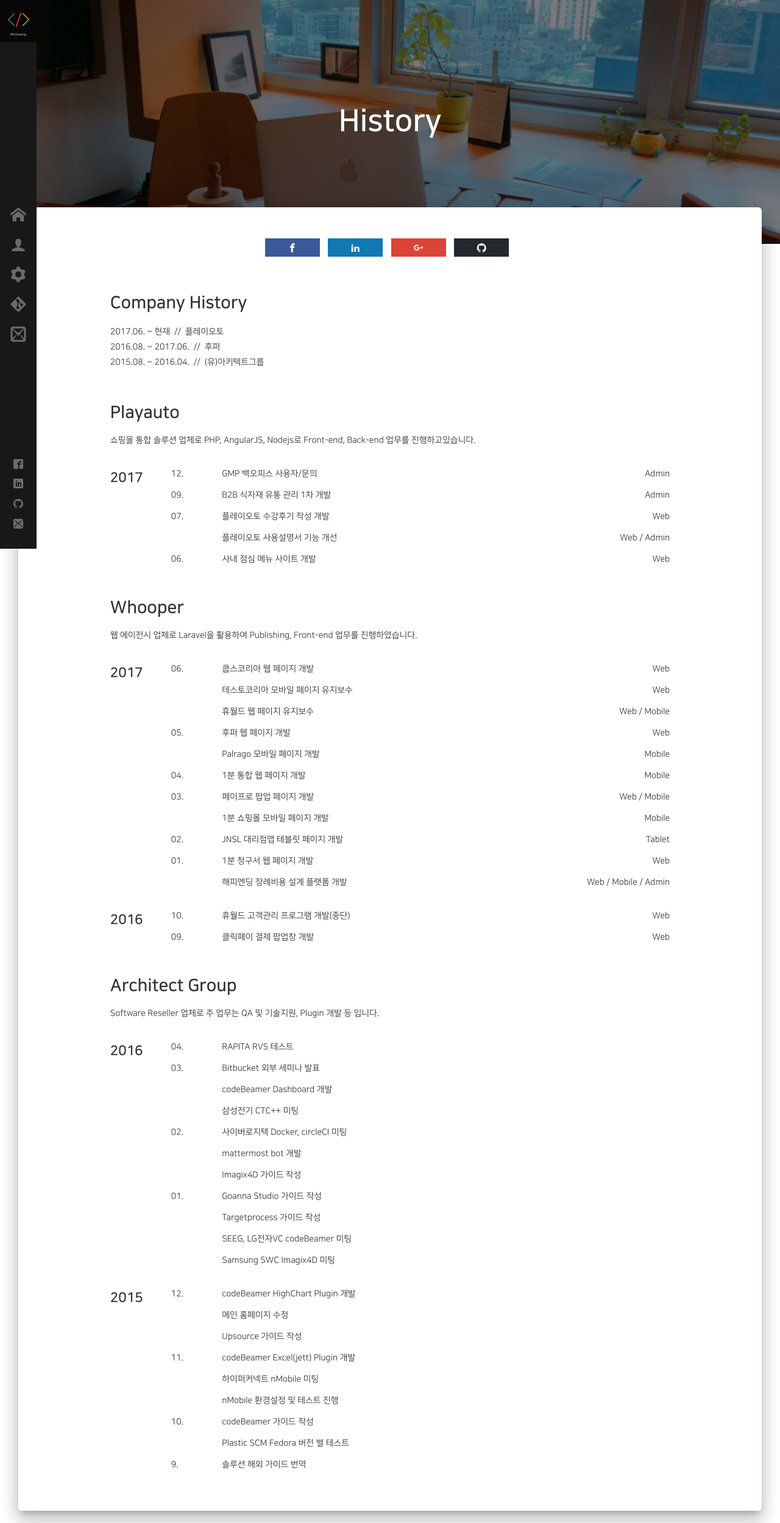
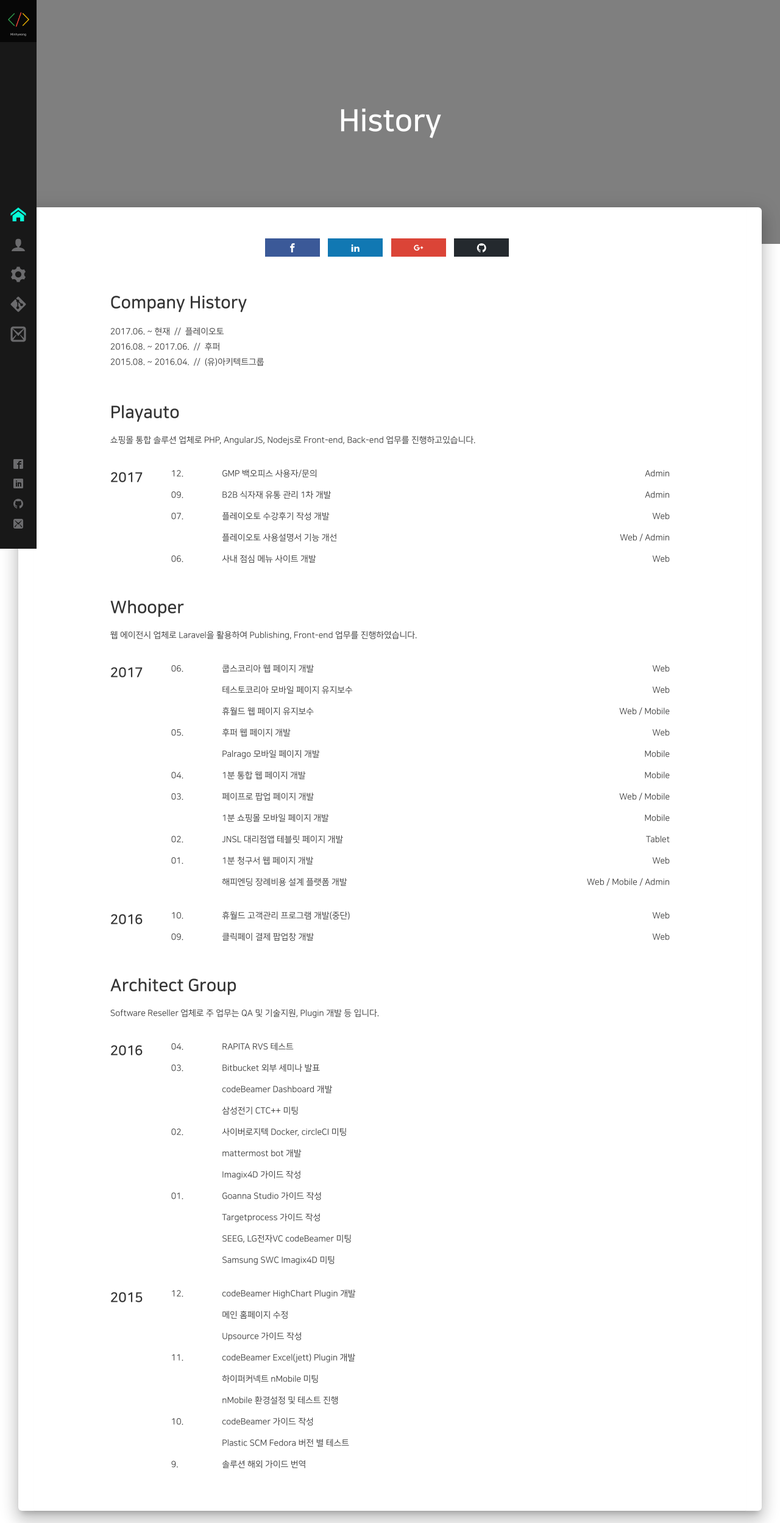
Before and after one commit to minhyeong-jang/minhyeong-jang.github.io, a Jekyll site: the page built from _pages/history.html, in a window 1280 px wide. Shown: the whole page at 61% size. Built offline with Jekyll 4.4.1, drawn with Linux system fonts in a browser that asks for light colours; nearby versions of some CDN libraries; library files that are not in the unit come from our copies.

Commit message:
Clear to source code

```diff
--- /dev/null
+++ b/_includes/navbar.html
@@ -0,0 +1,40 @@
+<div id="navbar">
+  <div class="logo">
+    <a href="/">
+      <img src="/assets/images/logo_small.png" alt="logo">
+      <h3>Minhyeong</h3>
+    </a>
+  </div>
+  <div class="gnb">
+    <a class="active" href="/">
+      <span class="icon icon-home"></span>
+    </a>
+    <a class="{% if page.title == 'Contact' %} active {% endif %}" href="/about/">
+      <span class="icon icon-user"></span>
+    </a>
+    <a href="/skill/">
+      <span class="icon icon-cog"></span>
+    </a>
+    <a href="/project/">
+      <span class="icon icon-git"></span>
+    </a>
+    <a href="/about/">
+      <span class="icon icon-mail2"></span>
+    </a>
+  </div>
+
+  <div class="contact">
+    <a href="//www.facebook.com/profile.php?id=100004096860602" target="_blank">
+      <span class="icon icon-facebook2"></span>
+    </a>
+    <a href="//www.linkedin.com/in/minhyeong-jang-109b89116/" target="_blank">
+      <span class="icon icon-linkedin"></span>
+    </a>
+    <a href="//github.com/minhyeong-jang" target="_blank">
+      <span class="icon icon-github"></span>
+    </a>
+    <a href="{{ '/contact/' | prepend: site.baseurl}}">
+      <span class="icon icon-mail3"></span>
+    </a>
+  </div>
+</div>
--- a/_includes/sidebar.html
+++ /dev/null
@@ -1,49 +0,0 @@
-<div id="navbar">
-  <div class="logo">
-    <a href="/">
-      <img src="/assets/images/logo_small.png" alt="logo">
-      <h3>Minhyeong</h3>
-    </a>
-  </div>
-
-  <ul class="gnb">
-    <li class="active">
-      <span class="icon icon-home"></span>
-    </li>
-    <li class="">
-      <span class="icon icon-user"></span>
-    </li>
-    <li class="">
-      <span class="icon icon-cog"></span>
-    </li>
-    <li class="">
-      <span class="icon icon-git"></span>
-    </li>
-    <li class="{% if page.title == 'Contact' %} active {% endif %}">
-      <span class="icon icon-mail2"></span>
-    </li>
-  </ul>
-
-  <ul class="contact">
-    <li>
-      <a href="//www.facebook.com/profile.php?id=100004096860602" target="_blank">
-        <span class="icon icon-facebook2"></span>
-      </a>
-    </li>
-    <li>
-      <a href="//www.linkedin.com/in/minhyeong-jang-109b89116/" target="_blank">
-        <span class="icon icon-linkedin"></span>
-      </a>
-    </li>
-    <li>
-      <a href="//github.com/minhyeong-jang" target="_blank">
-        <span class="icon icon-github"></span>
-      </a>
-    </li>
-    <li>
-      <a href="{{ '/contact/' | prepend: site.baseurl}}">
-        <span class="icon icon-mail3"></span>
-      </a>
-    </li>
-  </ul>
-</div>
--- a/_layouts/default.html
+++ b/_layouts/default.html
@@ -2,29 +2,43 @@
 <html lang="kr">
 <head>
   <meta charset="utf-8">
-  <link rel="shortcut icon" type="image/png" href="{{ '/assets/images/favicon/page_logo.ico' }}"/>
-	<title>{% if page.title %}{{page.title}} - {{site.title}}{% else %}{{site.title}}{% endif %}</title>
-	<meta name="description" content="{{ page.description }}">
+  <link rel="shortcut icon" type="image/png" href="/assets/images/favicon/page_logo.ico"/>
+	<title>Minhyeong</title>
   <meta http-equiv="X-UA-Compatible" content="IE=Edge">
   <meta http-equiv="X-UA-Compatible" content="IE=11">
   <meta name="viewport" content="width=device-width, initial-scale=1">
 
   <!-- css -->
-  <link rel="stylesheet" href="{{ '/node_modules/bootstrap/dist/css/bootstrap.min.css' }}">
-	<link rel="stylesheet" href="{{ '/assets/css/fonts.css' }}">
-	<link rel="stylesheet" href="{{ '/assets/css/layouts.css' }}">
-	<link rel="stylesheet" href="{{ '/assets/css/common.css' }}">
-	<link rel="stylesheet" href="{{ '/assets/css/post.css' }}">
+  <link rel="stylesheet" href="/node_modules/bootstrap/dist/css/bootstrap.min.css">
+	<link rel="stylesheet" href="/assets/css/fonts.css">
+	<link rel="stylesheet" href="/assets/css/layouts.css">
+	<link rel="stylesheet" href="/assets/css/common.css">
+	<link rel="stylesheet" href="/assets/css/post.css">
   <!-- end:css -->
 
   <!-- js -->
-  <script type="text/javascript" src="{{ '/node_modules/jquery/dist/jquery.min.js' }}"></script>
-  <script type="text/javascript" src="{{ '/node_modules/bootstrap/dist/js/bootstrap.min.js' }}"></script>
+  <script type="text/javascript" src="/node_modules/jquery/dist/jquery.min.js"></script>
+  <script type="text/javascript" src="/node_modules/bootstrap/dist/js/bootstrap.min.js"></script>
+  <script type="text/javascript" src="/assets/js/main.js"></script>
   <!-- end:js-->
 </head>
 
 <body>
-  {% include sidebar.html %}
+  {% include navbar.html %}
   {{content}}
+
+        <script>var path = "https://jacekjeznach.com/wp-content/themes/jj/";
+            var requested = "";
+            var errmsg ='<div class="error-info animated fadeInUp"> <span><span>O</span>ops!</span> <p>Something went wrong, please refresh the page or try again later.</p> </div>'
+            var msg1 ="Please fill in all required fields";
+            var msg2 = "Please wait. Processing";
+            var msg3 = "Your e-mail has been successfully sent. Thank You!";
+            var msg4 = "Failed to send your message. Please try later or contact me directly jeznacki13@gmail.com.";
+            var msg5 = "Please note these are not my designs.";
+            var msg6 = "Just the code.";
+            var msg7 = "Double click to add more elements.";
+            var msg8 = "Scroll to zoom in/out";</script> <script src="https://jacekjeznach.com/wp-content/themes/jj/js/vendor/jquery-1.11.2.min.js"></script> <script src="https://jacekjeznach.com/wp-content/themes/jj/js/vide.js"></script> <script src="https://maps.googleapis.com/maps/api/js?v=3.exp&signed_in=true"></script> </head><body class="page page-id-20 page-template page-template-template-contact page-template-template-contact-php contact"> <script>if (sessionStorage.intro) {
+                jQuery('body').addClass('second');
+            }</script>
 </body>
 </html>
--- a/assets/css/layouts.scss
+++ b/assets/css/layouts.scss
@@ -142,28 +142,43 @@
       margin-top: 10px;
     }
   }
-  ul.gnb {
+  .gnb {
     position: absolute;
     top: 50%;
     transform: translate(0%, -50%);
     width: 100%;
-    li {
+    a {
       position: relative;
-      -webkit-transition: all 0.4s;
-      transition: all 0.4s;
       padding: 12px 0px;
-      cursor: pointer;
+      display: block;
+      width: 100%;
       .icon {
         font-size: 25px;
       }
+      &.active {
+        color: $hover-mint !important;
+      }
       &:hover {
-        color: $hover-mint !important;
+        color: $hover-mint;
         span {
           opacity: 0;
         }
         &:after{
           opacity: 1;
         }
+      }
+      &:after {
+        content: '';
+        font-size: 9px;
+        letter-spacing: 1px;
+        position: absolute;
+        top: 17px;
+        display: block;
+        width: 100%;
+        text-align: center;
+        opacity: 0;
+        -webkit-transition: all 0.5s ease-out;
+        transition: all 0.5s ease-out;
       }
       &:nth-child(1):after {
         content: "HOME";
@@ -180,33 +195,22 @@
       &:nth-child(5):after {
         content: "CONTACT";
       }
-      &:after {
-        content: '';
-        font-size: 9px;
-        letter-spacing: 1px;
-        position: absolute;
-        top: 17px;
-        display: block;
-        width: 100%;
-        text-align: center;
-        opacity: 0;
-      }
     }
   }
-  ul.contact {
+  .contact {
     position: absolute;
     bottom: 20px;
     left: 50%;
     transform: translateX(-50%);
-    li {
-      margin-bottom: 10px;
-      a {
-        font-size: 16px;
-        -webkit-transition: all 0.3s;
-        transition: all 0.3s;
-        &:hover {
-          color: $hover-mint !important;
-        }
+    margin-bottom: 10px;
+    a {
+      display: block;
+      margin-top: 10px;
+      font-size: 16px;
+      -webkit-transition: all 0.5s;
+      transition: all 0.5s;
+      &:hover {
+        color: $hover-mint !important;
       }
     }
   }
--- /dev/null
+++ b/assets/js/main.js
@@ -0,0 +1,366 @@
+var app = {};
+
+app.ui = {
+  contents:null,
+  particlesArgs:[],
+  animations: {
+      preloaderanim: null,
+      preloaderanimHide:null
+  },
+  navMenu:function(){
+
+
+      $('a').click(function(e){
+
+          e.preventDefault();
+
+          if(!$(this).hasClass('active')){
+
+              if(app.ui.pageLoad($(this).attr('href'),$(this).attr('rel'))){
+
+                  $('#nav_bar nav a.active').removeClass('active');
+                  $(this).addClass('active');
+
+                  window.history.pushState("", "", $(this).attr('href'));
+              }
+
+
+          }
+
+          $('a.logo').removeClass('active');
+
+
+          return false;
+      });
+
+
+
+  },
+  // pageLoad:function(url,rel){
+
+
+  //     if (app.ajax !== null) {
+
+  //         return false;
+
+  //     }else {
+
+
+  //         app.ui.preloader.preloaderInit(rel);
+
+
+
+  //   app.ajax = $.ajax({
+  //     type: 'GET', url: url+'?ajax=true'
+  //   });
+
+  //   app.ajax.done(function( msg ) {
+
+  //     var cont = $(msg).filter("#page");
+  //     app.ui.contents = cont.contents();
+
+  //     app.ajax = null;
+  //   });
+
+  //   app.ajax.fail(function( jqXHR, textStatus ) {
+
+  //     $("#page").html(errmsg);
+
+  //   });
+
+
+
+  //         return true;
+
+  //     }
+
+
+  // },
+  // pageInit:function(rel){
+
+
+  //     if(rel == 'index'){
+
+  //         app.home.init();
+
+
+  //     }else if(rel == 'about'){
+
+
+  //         app.about.init();
+
+  //     }else if(rel == 'skills'){
+
+
+  //         app.skills.init();
+
+
+  //     }else if(rel == 'gallery'){
+
+
+  //         app.gallery.init();
+
+
+  //     }else if(rel == 'contact'){
+
+
+  //         app.contact.init();
+
+  //     }
+
+  // },
+  // particle:false,
+  // mobileMenu:function(){
+
+
+  //     $('#mobile-link').click(function(){
+
+  //         $('#nav_bar nav').toggleClass('show');
+
+  //         return false;
+
+  //     });
+
+  // },
+  // initAnimation:function(){
+
+  //     app.ui.animations.preloaderanim = new TimelineMax().to(document.querySelector('.container'), 0.4 ,{immediateRender :false,opacity:0.2,scale:0.85,ease: Power4.easeOut}).fromTo(document.querySelector('.preloader'), 0.5 ,{immediateRender:false, x:'-100%',display:'none',ease: Power4.easeOut},{x:'0%',display:'block'},0.3).pause(),
+  //     app.ui.animations.preloaderanimHide = new TimelineMax().fromTo(document.querySelector('.container'),0.5, {immediateRender :false,opacity:0,scale:0.85},{opacity:1,scale:1},0.3).fromTo( document.querySelector('.preloader'), 0.6 ,{immediateRender :false,x:'0%',ease: Power4.easeIn},{x:'100%', onComplete:function(){
+
+  //         $('.progress-bar > span').text(0);
+  //         $('.progress-bar > span').css('width', '0%');
+  //         $('.progress-bar_bg div').css('width', '0%');
+  //         $('.preloader').hide();
+
+  //     }},0).pause()
+
+  // }
+
+}
+
+
+// app.ui.preloader = {
+
+//   checkProgress:function(rel){
+
+//         if (app.ajax === null){
+
+//       $("#page").html(app.ui.contents);
+//       $('.container').removeClass('fadeIn');
+//               app.ui.initAnimation();
+
+//               //rozbicie watków zeby bylo to asynchronicznie bardziej
+
+//               setTimeout(function(){
+//                   app.ui.preloader.preloaderHide();
+//               },30);
+//               setTimeout(function(){
+//         app.ui.pageInit(rel);
+//               },10);
+
+//     }else {
+
+//       setTimeout(function(){
+
+//        app.ui.preloader.checkProgress(rel);
+
+//       },50);
+
+
+
+//     }
+// },
+//   preloaderInit:function(rel){
+
+
+//        app.ui.animations.preloaderanim.play(0).call(app.ui.preloader.preloaderCheckRequest, [rel]);
+//        if(document.querySelector('.bg')){
+//      TweenMax.to( $('.bg'), 0.4 ,{opacity:0.2,scale:0.85,ease: Power4.easeOut});
+//    }
+
+
+//   },
+//   preloaderCheckRequest:function(rel){
+
+//       $('.progress-bar_bg div').width();
+//       var a = 0;
+//       var loader = setInterval(function(){
+
+
+//           ++a;
+//           ++a;
+//           ++a;
+//           $('.progress-bar > span').text(a);
+//           $('.progress-bar > span').css('width',a + '%');
+//           $('.progress-bar_bg div').css('width',a + '%');
+
+//           if(a >= 99){
+
+//               clearInterval(loader);
+
+//               //sprawdza czy ajax request sie skonczyl
+
+//               app.ui.preloader.checkProgress(rel);
+
+
+
+
+//           }
+
+//       },25);
+//   },
+//   preloaderHide:function(rel){
+
+
+//      app.ui.animations.preloaderanimHide.play();
+
+//      if(document.querySelector('.bg')){
+//      TweenMax.fromTo( $('.bg')[0], 0.5 ,{opacity:0.2,scale:0.85,ease: Power4.easeOut},{opacity:1,scale:1,delay:0.4});
+//    }
+
+
+
+
+
+//   }
+
+// }
+
+
+
+
+$(function () {
+
+  if(requested != 'true') {
+      app.ui.navMenu();
+
+      // app.ui.mobileMenu();
+
+      // app.ui.initAnimation();
+
+
+  }
+});
+
+
+
+
+
+
+
+// var delay = (function(){
+//   var timer = 0;
+//   return function(callback, ms){
+//       clearTimeout (timer);
+//       timer = setTimeout(callback, ms);
+//   };
+// })();
+
+
+
+// if(requested != 'true'){
+
+//   if ($('.container.home-page').size() > 0) {
+//       app.home.init();
+//   }
+
+
+//   if ($('.container.about').size() > 0) {
+
+//       app.about.init();
+//   }
+
+//   if ($('.container.text-page').size() > 0) {
+
+//       app.text.init();
+
+//   }
+
+//   if ($('.container.contact').size() > 0) {
+
+//       app.contact.init();
+//   }
+
+
+//   if ($('.container.skills').size() > 0) {
+
+//       app.skills.init();
+//   }
+
+
+//   if ($('.container.gallery').size() > 0) {
+
+//       app.gallery.init();
+//   }
+
+//   TweenMax.to($('.container')[0], 0.4, {opacity: 1, ease: Power2.easeIn});
+//   TweenMax.to($('#awwwards')[0], 0.4, {right: 0, delay: 0.9});
+
+// }
+
+
+
+
+// var debug = true;
+
+// /* Progressive Web App init - Service Worker and cache */
+// if ('serviceWorker' in navigator) {
+
+
+//   navigator.serviceWorker
+//       .register('/sw-lite.js')
+//       .then(function(swRegistration){
+
+//           var serviceWorker;
+
+//           if(swRegistration.installing){
+//               if(debug) {
+//                   console.log('ServiceWorker:  Resolved at Installing');
+
+//               }
+//               serviceWorker = swRegistration.installing;
+
+//           }else if(swRegistration.waiting){
+//               if(debug) {
+//                   console.log('ServiceWorker:  Resolved at Waiting');
+
+//               }
+//               serviceWorker = swRegistration.waiting;
+
+//           }else if(swRegistration.active){
+//               if(debug) {
+//                   console.log('ServiceWorker:  Resolved at activated');
+
+//               }
+//               serviceWorker = swRegistration.active;
+//           }
+
+//           if(serviceWorker){
+
+//               serviceWorker.addEventListener('statechange',function(e){
+//                   if(debug) {
+//                       console.log('ServiceWorker state change: ' + e.target.state);
+
+//                   }
+//               })
+
+//           }
+
+
+
+
+//       }).catch(function (err) {
+//       console.log('Error occured', err);
+//   });
+
+//   //event fired when Service Worker controller change - sw.js
+
+
+//   navigator.serviceWorker.addEventListener('controllerchange',function(e){
+//       if(debug){ console.log('Controller Changed');}
+//   });
+
+
+
+
+// }
```
Also changed, not shown: _includes/contact.html (added, +22 -0 lines), _layouts/home.html (+0 -25 lines), assets/images/bg-history.png (deleted), assets/images/bg-index.jpg (deleted).
